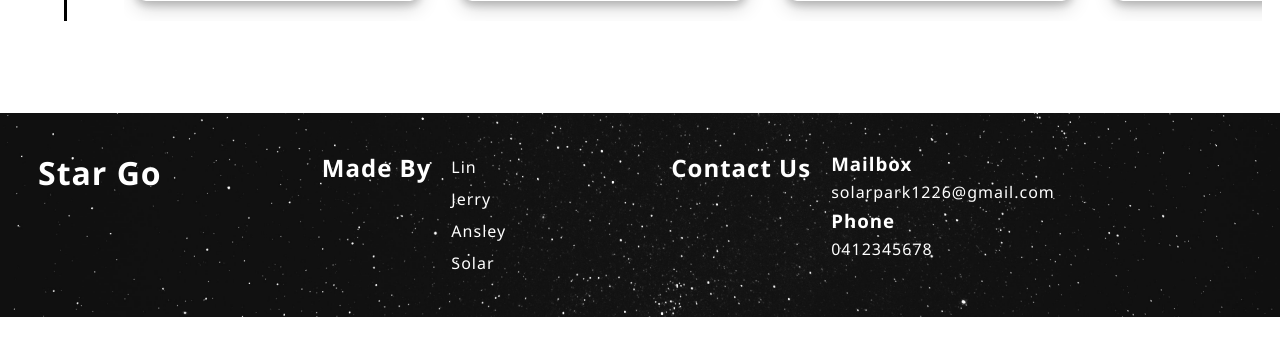
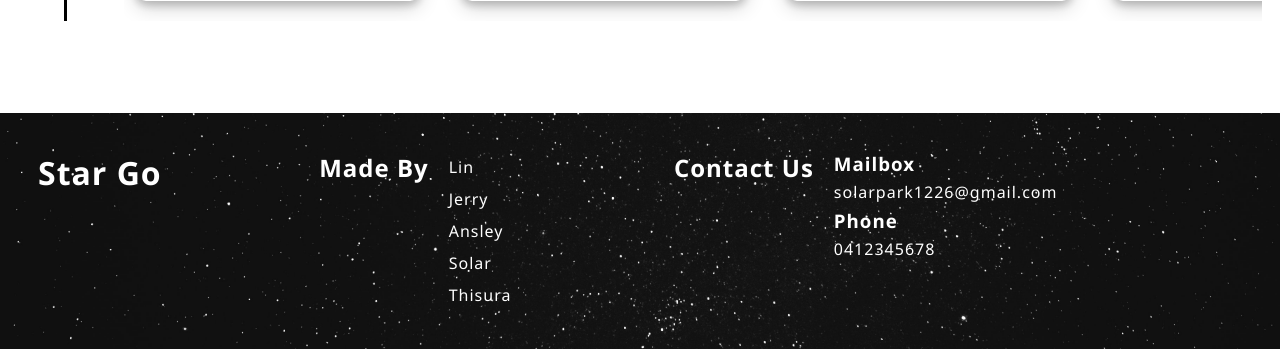
Before and after one commit to Ingemar28/final_project, a PHP site: page /gallery.html in a window 1280 px wide. Shown: the part 1793-2142 px from the top of the page. Before the commit the page ends 2110 px from the top, so only its background shows below. Run offline with PHP 8.4, Linux system fonts and the light colour scheme.

Commit message:
put T's name

```diff
--- a/community.html
+++ b/community.html
@@ -237,6 +237,7 @@
                     <p>Jerry</p>
                     <p>Ansley</p>
                     <p>Solar</p>
+                    <p>Thisura</p>
                 </div>
 
             </div>
--- a/find_park.php
+++ b/find_park.php
@@ -302,6 +302,7 @@
                     <p>Jerry</p>
                     <p>Ansley</p>
                     <p>Solar</p>
+                    <p>Thisura</p>
                 </div>
 
             </div>
--- a/gallery.html
+++ b/gallery.html
@@ -93,7 +93,7 @@
                             <img src="images/check-mark.png" alt="checked icon" id="check-icon">
                             <h4>Collect Time</h4>
                             <p></p>
-                            <a href="mission_board.html"><p>&rarr;</p></a>
+                            <a href="mission.html"><p>&rarr;</p></a>
                         </div>
                     </div>
                 </article>
@@ -234,6 +234,7 @@
                     <p>Jerry</p>
                     <p>Ansley</p>
                     <p>Solar</p>
+                    <p>Thisura</p>
                 </div>
 
             </div>
--- a/index.php
+++ b/index.php
@@ -418,6 +418,7 @@
                     <p>Jerry</p>
                     <p>Ansley</p>
                     <p>Solar</p>
+                    <p>Thisura</p>
                 </div>
 
             </div>
--- a/mission.html
+++ b/mission.html
@@ -236,6 +236,7 @@
                     <p>Jerry</p>
                     <p>Ansley</p>
                     <p>Solar</p>
+                    <p>Thisura</p>
                 </div>
 
             </div>
```
